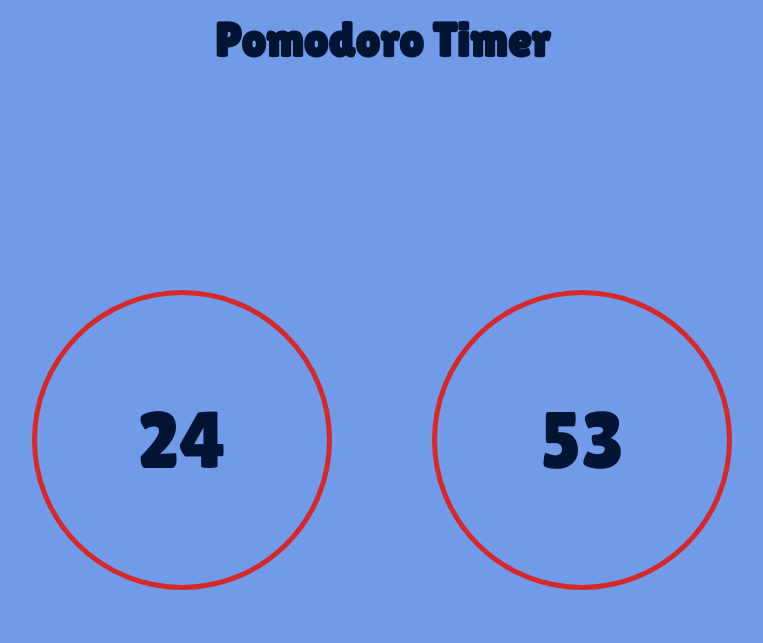
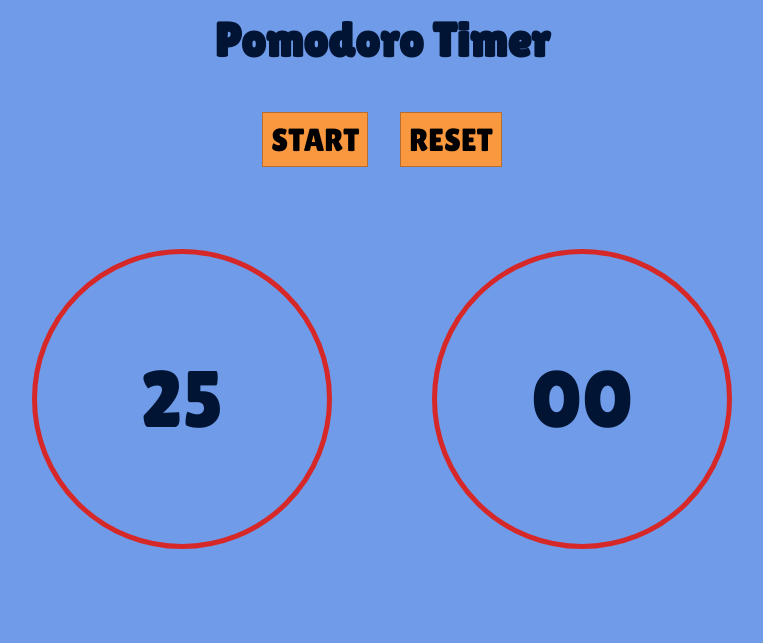
Before and after one commit to ashwanth1109/react-pomodoro, a React app: page / in a window 1280 px wide. Shown: the whole page, without its empty margins (258-1021 px from the left). Built offline with nearby package versions, Linux system fonts and the light colour scheme.

Commit message:
Start and Reset button functionality

```diff
--- a/src/components/App.js
+++ b/src/components/App.js
@@ -1,9 +1,17 @@
 import React, { useState, useEffect, useCallback, useRef } from "react";
-import { AppContainer, Heading, MainContainer, TimeContainer } from "./styles";
+import {
+  AppContainer,
+  Heading,
+  MainContainer,
+  TimeContainer,
+  ButtonContainer
+} from "./styles";
+import Button from "./Button";
 import Time from "./Time";
 import useInterval from "./useInterval";
 
 export default () => {
+  const [isRunning, setIsRunning] = useState(false);
   const [time, setTime] = useState({
     seconds: 0,
     minutes: 25
@@ -24,13 +32,31 @@ export default () => {
     });
   }, [time]);
 
-  useInterval(decrementTime, 1000);
+  useInterval(decrementTime, isRunning ? 1000 : null);
 
   const { minutes, seconds } = time;
+
+  const startCounter = useCallback(() => {
+    if (!isRunning) setIsRunning(true);
+  }, [isRunning]);
+
+  const resetCounter = useCallback(() => {
+    if (isRunning) {
+      setTime({
+        seconds: 0,
+        minutes: 25
+      });
+      setIsRunning(false);
+    }
+  }, [isRunning]);
 
   return (
     <AppContainer>
       <Heading>Pomodoro Timer</Heading>
+      <ButtonContainer>
+        <Button handleClick={startCounter}>Start</Button>
+        <Button handleClick={resetCounter}>Reset</Button>
+      </ButtonContainer>
       <MainContainer>
         <TimeContainer>
           <Time value={minutes} />
--- /dev/null
+++ b/src/components/Button.js
@@ -0,0 +1,6 @@
+import React from "react";
+import { Button } from "./styles";
+
+export default ({ children, handleClick }) => {
+  return <Button onClick={handleClick}>{children}</Button>;
+};
--- a/src/components/colors.js
+++ b/src/components/colors.js
@@ -15,3 +15,5 @@ const littleBoyBlue = "#6F9BE8";
 export const bg = littleBoyBlue;
 export const textColor = maastrichtBlue;
 export const timer = amaranthRed;
+export const button = deepSaffron;
+export const buttonHighlight = liver;
--- a/src/components/styles.js
+++ b/src/components/styles.js
@@ -21,7 +21,6 @@ export const Heading = styled.h1`
 `;
 
 export const MainContainer = styled.div`
-  flex: 1;
   display: flex;
   align-items: center;
   justify-content: center;
@@ -46,3 +45,21 @@ export const Time = styled.div`
   font-family: "Lilita One", cursive;
   color: ${colors.textColor};
 `;
+
+export const ButtonContainer = styled.div`
+  display: flex;
+  width: 100vw;
+  justify-content: center;
+  margin: 32px 0;
+`;
+
+export const Button = styled.button`
+  padding: 8px;
+  font-size: 2rem;
+  margin: 0 16px;
+  text-transform: uppercase;
+  background: ${colors.button};
+  cursor: pointer;
+  border: 1px solid ${colors.buttonHighlight};
+  outline: none;
+`;
--- a/src/components/useInterval.js
+++ b/src/components/useInterval.js
@@ -8,7 +8,9 @@ export default (cb, delay) => {
   }, [cb]);
 
   useEffect(() => {
-    let id = setInterval(savedCb.current, delay);
-    return () => clearInterval(id);
-  }, []);
+    if (delay !== null) {
+      let id = setInterval(savedCb.current, delay);
+      return () => clearInterval(id);
+    }
+  }, [delay]);
 };
--- a/src/index.html
+++ b/src/index.html
@@ -1,17 +1,18 @@
 <html>
   <head>
     <title>React Pomodoro</title>
+    <link
+      href="https://fonts.googleapis.com/css?family=Lilita+One&display=swap"
+      rel="stylesheet"
+    />
     <style>
       * {
         margin: 0;
         padding: 0;
         box-sizing: border-box;
+        font-family: "Lilita One", cursive;
       }
     </style>
-    <link
-      href="https://fonts.googleapis.com/css?family=Lilita+One&display=swap"
-      rel="stylesheet"
-    />
   </head>
   <body>
     <div id="root"></div>
```
